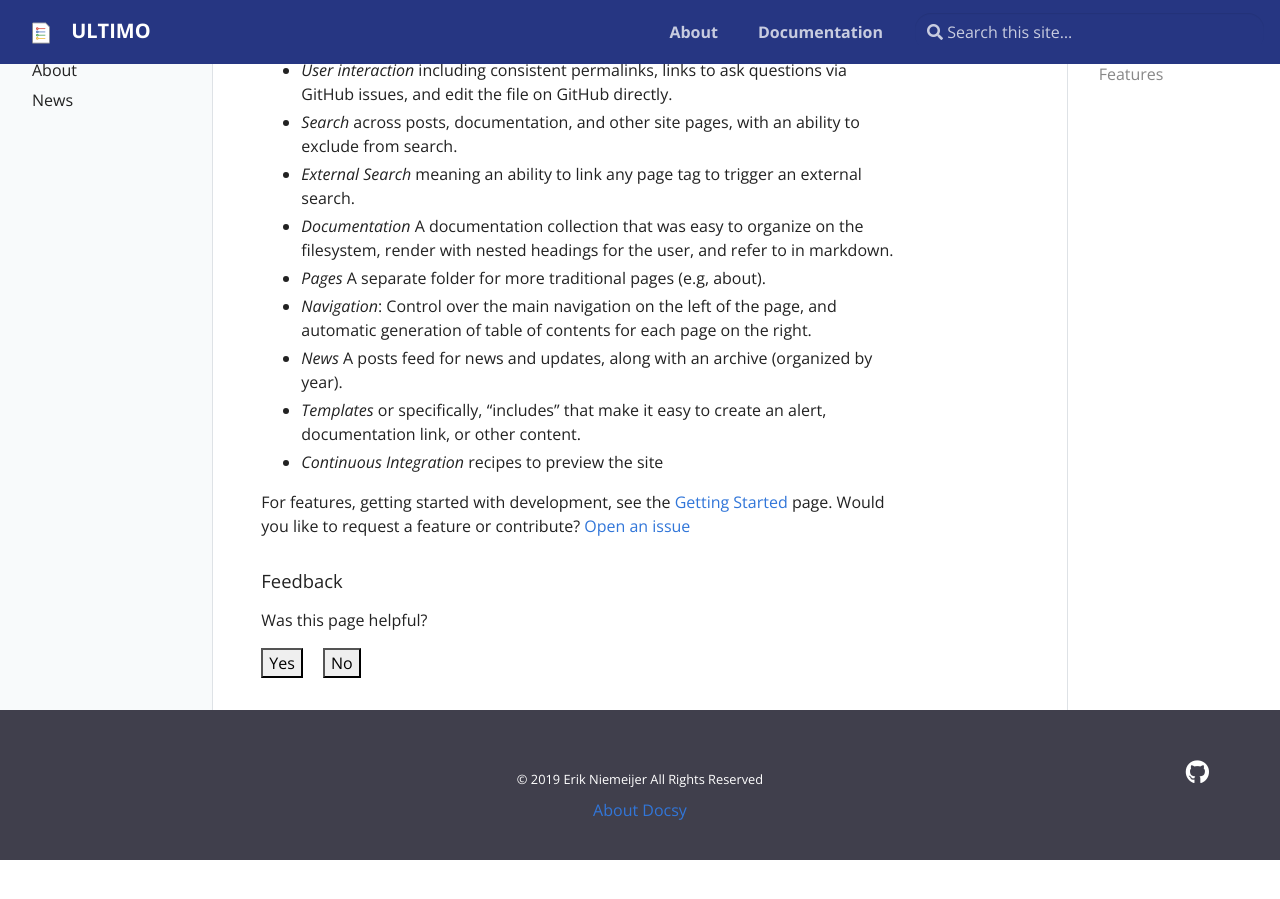
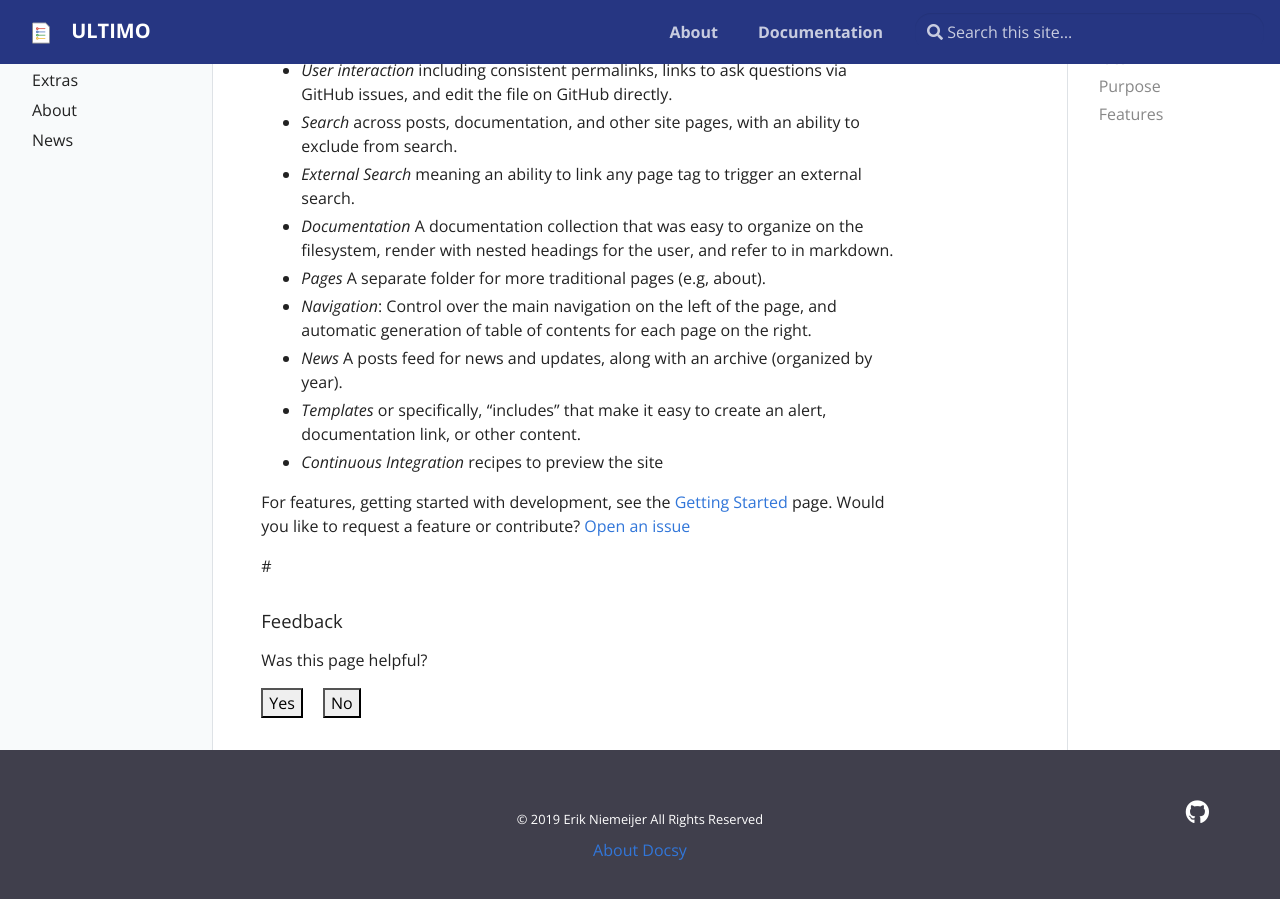
Before and after one commit to ejniemeijer/ejniemeijer.github.io, a Jekyll site: the page built from pages/index.md, in a window 1280 px wide and 900 px high, scrolled down 594 px. Built offline with Jekyll 4.4.1, drawn with Linux system fonts in a browser that asks for light colours; before the commit the page ends 1454 px from its top, so only the background shows below that.

```diff
--- a/_layouts/page.html
+++ b/_layouts/page.html
@@ -2,6 +2,6 @@
 layout: default
 ---
 {{ content }}
-{% include toc.html %}
+#{% include toc.html %}
 {% include permalinks.html %}
 {% include tags.html %}
```
